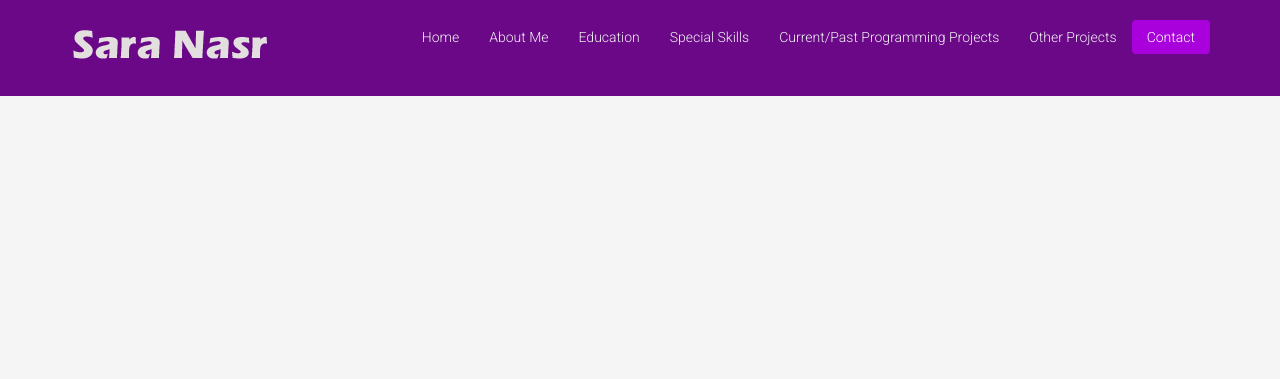
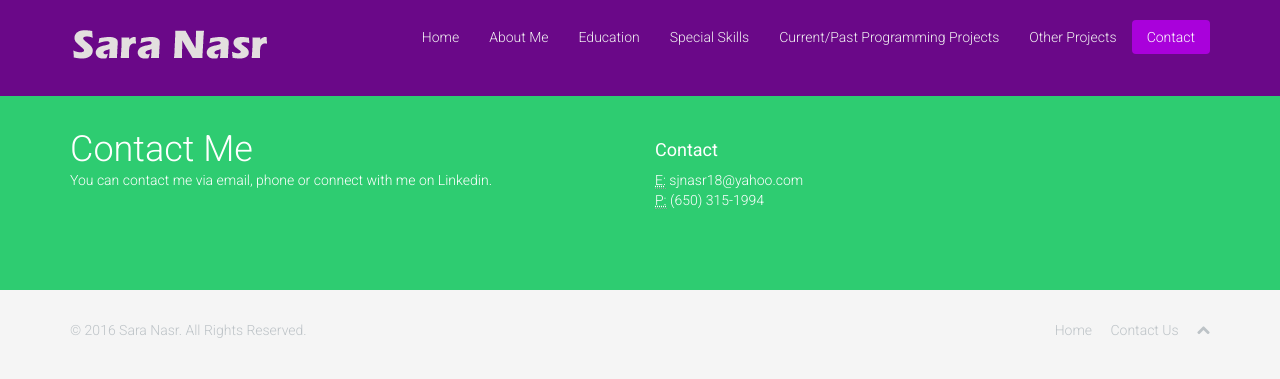
Before and after one commit to sjnasr/Portfolio, a PHP site: page /Contact.php in a window 1280 px wide. Shown: the top 379 px of the page. Run offline with PHP 8.4, Linux system fonts and the light colour scheme; some libraries are stand-ins or nearby versions.

Commit message:
Changed Contact

```diff
--- a/Contact.php
+++ b/Contact.php
@@ -48,5 +48,47 @@
             </div>
         </header>
         <!--Navbar ends-->
+
+        <section id="title" class="emerald">
+            <div class="container">
+                <div class="row">
+                    <div class="col-sm-6">
+                        <h1>Contact Me</h1>
+                        <p>You can contact me via email, phone or connect with me on Linkedin.</p>
+                        <script src="//platform.linkedin.com/in.js" type="text/javascript"></script>
+                        <script type="IN/MemberProfile" data-id="https://www.linkedin.com/in/sara-nasr-77740b99" data-format="hover" data-text="Sara Nasr"></script>
+                    </div>
+                    <div class="col-md-6 col-sm-6">
+                        <h4>Contact</h4>
+                        <address>
+                            <abbr title="Email">E:</abbr>  sjnasr18@yahoo.com<br>
+                            <abbr title="Phone">P:</abbr> (650) 315-1994
+                        </address>
+
+                    </div> <!--/.col-md-3-->
+                </div>
+            </div>
+        </section><!--/#title-->
+
+
+
+        <!--Change footer-->
+        <footer id="footer" class="midnight-blue">
+            <div class="container">
+                <div class="row">
+                    <div class="col-sm-6">
+                        &copy; 2016 Sara Nasr. All Rights Reserved.
+                    </div>
+                    <div class="col-sm-6">
+                        <ul class="pull-right">
+                            <li><a href="index.php">Home</a></li>
+                            <li><a href="Contact.php">Contact Us</a></li>
+                            <li><a id="gototop" class="gototop" href="#"><i class="icon-chevron-up"></i></a></li><!--#gototop-->
+                        </ul>
+                    </div>
+                </div>
+            </div>
+        </footer><!--/#footer-->
+
     </body>
 </html>
```
